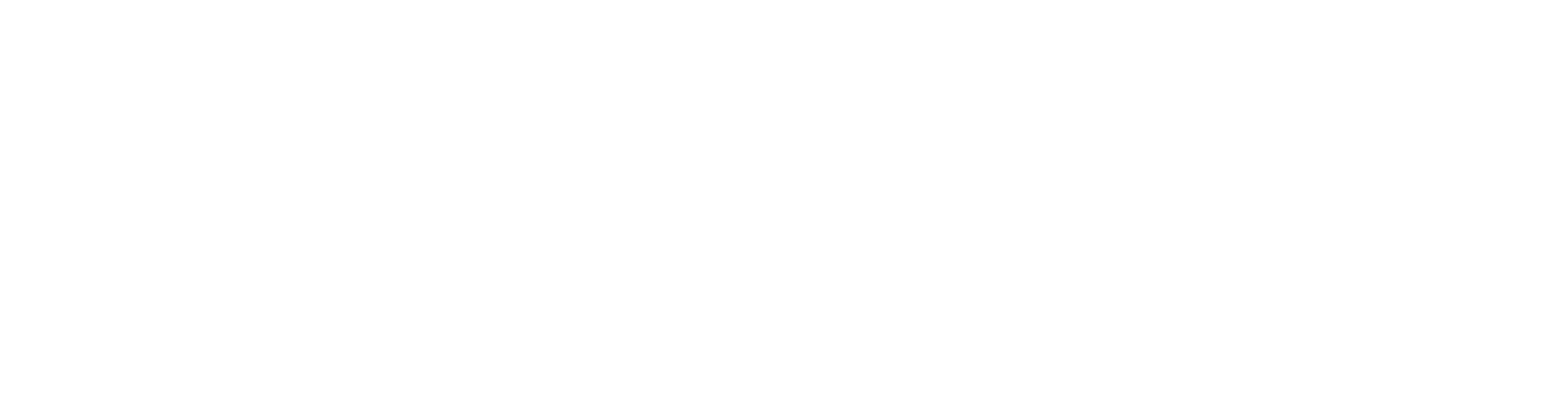
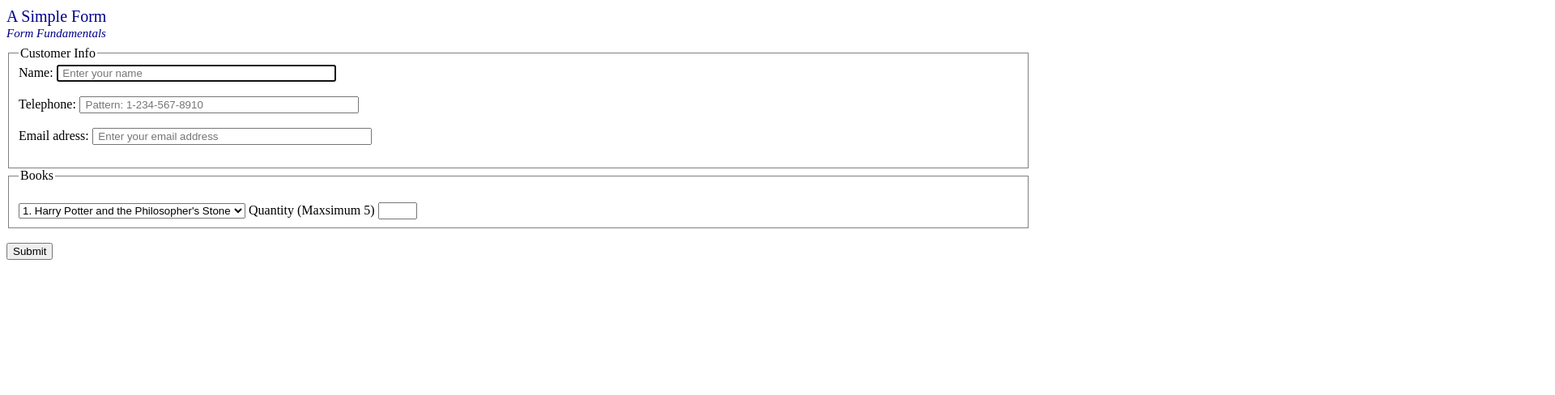
Before and after one commit to macmaz/zadania, a plain HTML site: page 2-formularz-html5-adv/index.html in a window 1280 px wide. Shown: the top 488 px of the page at 81% size, 1920 px wide, since content can reach past the window. Drawn offline with Linux system fonts and the light colour scheme.

Commit message:
stylings

```diff
--- a/2-formularz-html5-adv/css/style.css
+++ b/2-formularz-html5-adv/css/style.css
@@ -1,4 +1,22 @@
-p {
+form > p:nth-child(1) {
 color:darkblue;
-    font-size: 500px;
+font-size: 20px;
+font-weight: 100;
+line-height: 5%;
+
 }
+
+form > p:nth-child(2) {
+color:darkblue;
+font-size: 15px;
+font-style: italic;
+line-height: 5%;
+}
+
+#customer-info {
+    border: 1px solid grey;
+
+}
+
+#books {
+    border: 1px solid grey;
--- a/2-formularz-html5-adv/index.html
+++ b/2-formularz-html5-adv/index.html
@@ -3,22 +3,24 @@
 
 <head>
 
-   <link href="/css/style.css" rel="stylesheet" >
-    <link href="https://fonts.googleapis.com/css?family=Roboto:100" type="text/css" rel="stylesheet" >
+
     <meta charset="UTF-8">
     <title>Formularz</title>
+    <link rel="stylesheet" href="css/style.css" type="text/css">
+    <link href="https://fonts.googleapis.com/css?family=Roboto:100" type="text/css" rel="stylesheet">
 
 </head>
 
 <body>
 
-    <p>A Simple Form</p>
-        <p>Form Fundamentals</p>
 
     <form action="mailto:maciej.mazurek87@gmail.com" method="post" enctype="text/plain" autocomplete="on">
 
-        <div id=customer-info>
-            <p>Customer Info</p>
+        <p>A Simple Form</p>
+        <p>Form Fundamentals</p>
+
+        <fieldset id=customer-info>
+            <legend>Customer Info</legend>
 
 
             <label for="name">Name:</label>
@@ -32,10 +34,12 @@
             <input type="email" name="e-mail" id="email" placeholder=" Enter your email address" size="40" multiple="multiple" required><br/>
             <br/>
 
-        </div>
-        <div id="books">
+        </fieldset>
+
+        <fieldset id="books">
+            <legend>Books</legend>
+            <br>
             <select>
-            <option value="empty"></option>
         <option value="harry-potter-one">1. Harry Potter and the Philosopher's Stone</option>
         <option value="harry-potter-two">2.Harry Potter and the Chamber of Secrets</option>
         <option value="harry-potter-three">3.Harry Potter and the Prisoner of Azkaban</option>
@@ -44,14 +48,14 @@
         </select>
             <label for="quantity">Quantity (Maxsimum 5)</label>
             <input type="number" name="quantity" min="1" max="5" id="quantity">
-        </div>
-        <br>
 
-        <input type="submit" value="Submit">
+            <br>
 
+        </fieldset>
 
     </form>
 
+    <br><input type="submit" value="Submit">
 
 
 
```
